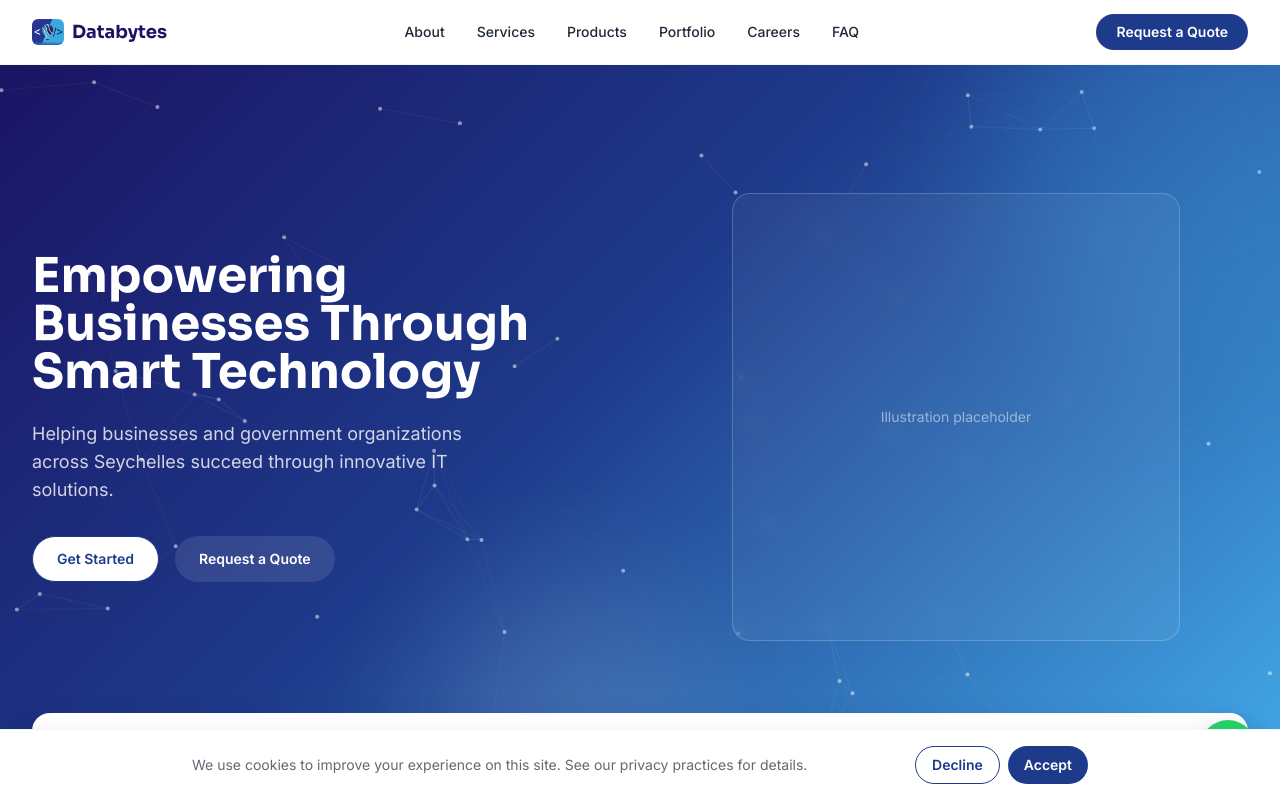
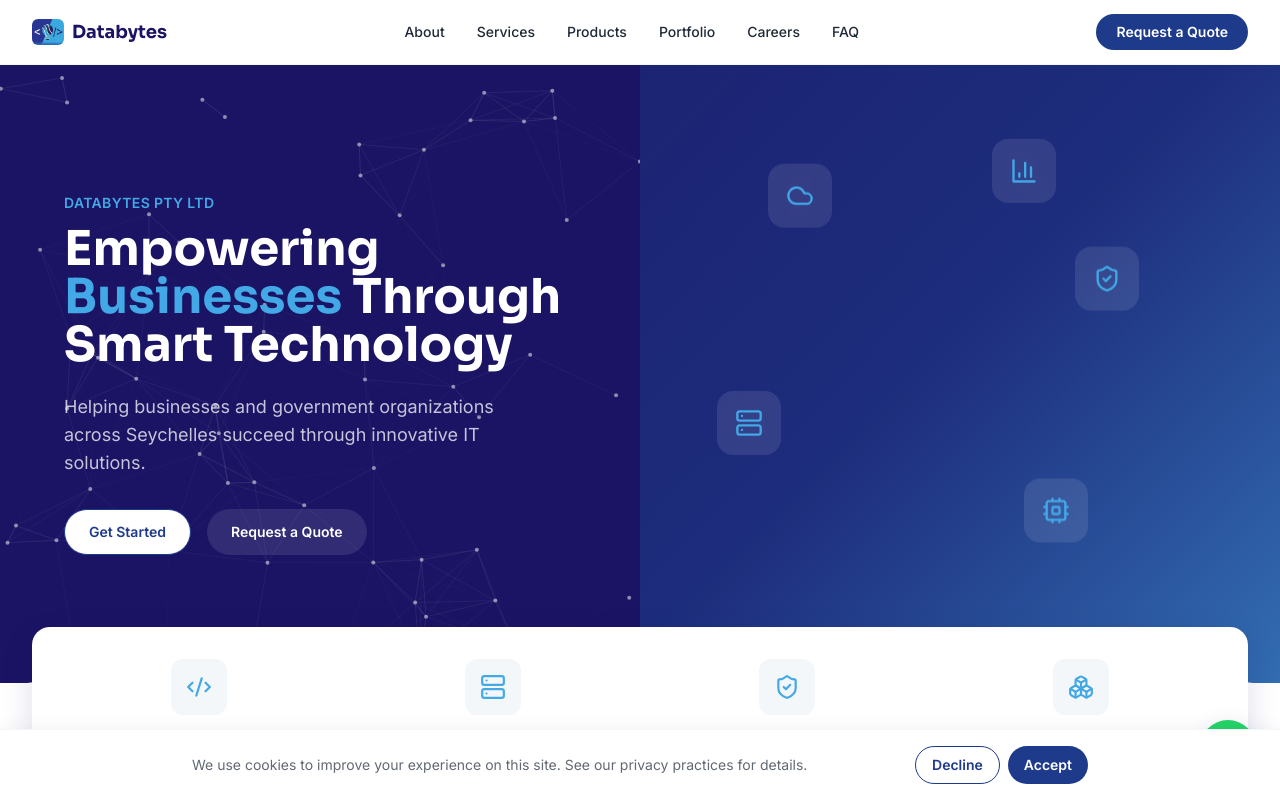
Before and after one commit to semelanie/Databytes, a Next.js app: page / in a window 1280 px wide. Shown: the top 800 px of the page. Built offline with nearby package versions, Linux system fonts and the light colour scheme.

Commit message:
Add files via upload

```diff
--- a/src/components/sections/Hero.tsx
+++ b/src/components/sections/Hero.tsx
@@ -1,35 +1,42 @@
 "use client";
 
 import { motion } from "framer-motion";
-import { Container } from "@/components/ui/Container";
+import { Cloud, Server, ShieldCheck, Cpu, BarChart3 } from "lucide-react";
 import { Button } from "@/components/ui/Button";
 import { ParticleBackground } from "@/components/sections/ParticleBackground";
 
+const floatingIcons = [
+  { Icon: Cloud, top: "18%", left: "20%", delay: 0 },
+  { Icon: Server, top: "55%", left: "12%", delay: 0.6 },
+  { Icon: ShieldCheck, top: "30%", left: "68%", delay: 1.1 },
+  { Icon: Cpu, top: "68%", left: "60%", delay: 0.3 },
+  { Icon: BarChart3, top: "12%", left: "55%", delay: 0.9 },
+];
+
 export function Hero() {
   return (
-    <section className="relative overflow-hidden bg-brand-gradient text-white">
+    <section className="relative overflow-hidden bg-navy text-white">
+      <div className="grid md:grid-cols-2">
+        {/* Left: copy, with a slow-drifting particle network behind it */}
+        <div className="relative overflow-hidden px-6 py-24 sm:px-10 md:py-32 lg:px-16">
           <ParticleBackground />
-      <div
-        aria-hidden
-        className="pointer-events-none absolute -right-24 -top-24 h-96 w-96 rounded-full bg-primary/20 blur-3xl"
-      />
-      <div
-        aria-hidden
-        className="pointer-events-none absolute -bottom-24 left-1/3 h-72 w-72 rounded-full bg-white/10 blur-3xl"
-      />
-
-      <Container className="relative grid gap-12 py-24 md:grid-cols-2 md:items-center md:py-32">
           <motion.div
             initial={{ opacity: 0, y: 24 }}
             animate={{ opacity: 1, y: 0 }}
             transition={{ duration: 0.6 }}
+            className="relative"
           >
-          <h1 className="font-display text-4xl font-bold leading-tight md:text-5xl">
-            Empowering Businesses Through Smart Technology
+            <p className="text-sm font-semibold uppercase tracking-wide text-primary">
+              Databytes Pty Ltd
+            </p>
+            <h1 className="mt-3 font-display text-4xl font-bold leading-tight md:text-5xl">
+              Empowering{" "}
+              <span className="text-primary">Businesses</span> Through
+              Smart Technology
             </h1>
-          <p className="mt-6 max-w-md text-lg text-white/80">
-            Helping businesses and government organizations across Seychelles
-            succeed through innovative IT solutions.
+            <p className="mt-6 max-w-md text-lg text-white/75">
+              Helping businesses and government organizations across
+              Seychelles succeed through innovative IT solutions.
             </p>
             <div className="mt-8 flex flex-wrap gap-4">
               <Button href="/contact" variant="secondary">
@@ -43,22 +50,53 @@ export function Hero() {
               </Button>
             </div>
           </motion.div>
+        </div>
 
+        {/* Right: full-bleed animated tech visual, edge to edge like a hero photo */}
+        <div className="relative min-h-[360px] overflow-hidden bg-gradient-to-br from-deep via-navy to-navy md:min-h-full">
+          <div
+            aria-hidden
+            className="pointer-events-none absolute inset-0 bg-brand-gradient opacity-60"
+          />
+          {floatingIcons.map(({ Icon, top, left, delay }, i) => (
             <motion.div
-          initial={{ opacity: 0, scale: 0.95 }}
-          animate={{ opacity: 1, scale: 1 }}
-          transition={{ duration: 0.6, delay: 0.15 }}
-          className="relative aspect-square w-full max-w-md justify-self-center rounded-card border border-white/20 bg-white/5 backdrop-blur"
-          role="img"
-          aria-label="Illustration representing cloud infrastructure, networking, and cybersecurity"
+              key={i}
+              className="absolute flex h-16 w-16 items-center justify-center rounded-2xl bg-white/10 backdrop-blur"
+              style={{ top, left }}
+              initial={{ opacity: 0 }}
+              animate={{
+                opacity: 1,
+                y: [0, -16, 0],
+              }}
+              transition={{
+                opacity: { duration: 0.6, delay },
+                y: {
+                  duration: 4 + i * 0.4,
+                  repeat: Infinity,
+                  ease: "easeInOut",
+                  delay,
+                },
+              }}
             >
-          {/* Placeholder for the 3D illustration referenced in the brief —
-              swap for real artwork/asset once available. */}
-          <div className="flex h-full items-center justify-center text-sm text-white/50">
-            Illustration placeholder
+              <Icon size={28} className="text-primary" aria-hidden="true" />
+            </motion.div>
+          ))}
         </div>
-        </motion.div>
-      </Container>
+      </div>
+
+      {/* Curved white divider into the next section */}
+      <div
+        aria-hidden
+        className="pointer-events-none absolute inset-x-0 bottom-0 translate-y-1"
+      >
+        <svg
+          viewBox="0 0 1440 80"
+          preserveAspectRatio="none"
+          className="h-16 w-full fill-white"
+        >
+          <path d="M0,80 C480,0 960,0 1440,80 L1440,80 L0,80 Z" />
+        </svg>
+      </div>
     </section>
   );
 }
```
Lines whose indentation alone changed are shown as unchanged.
